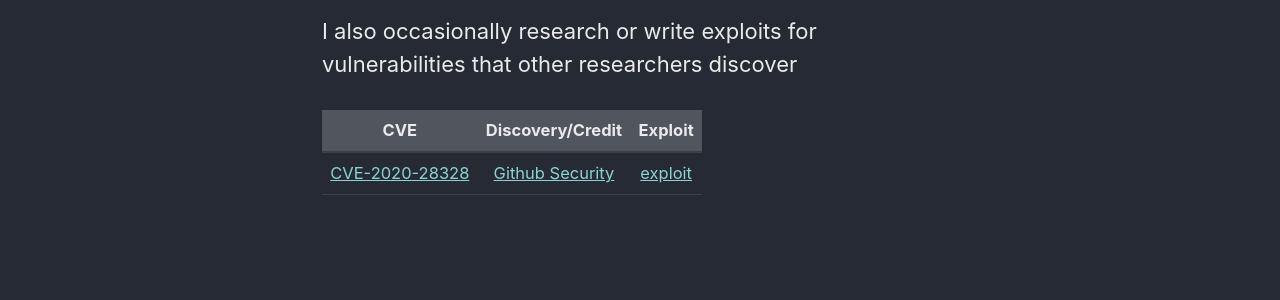
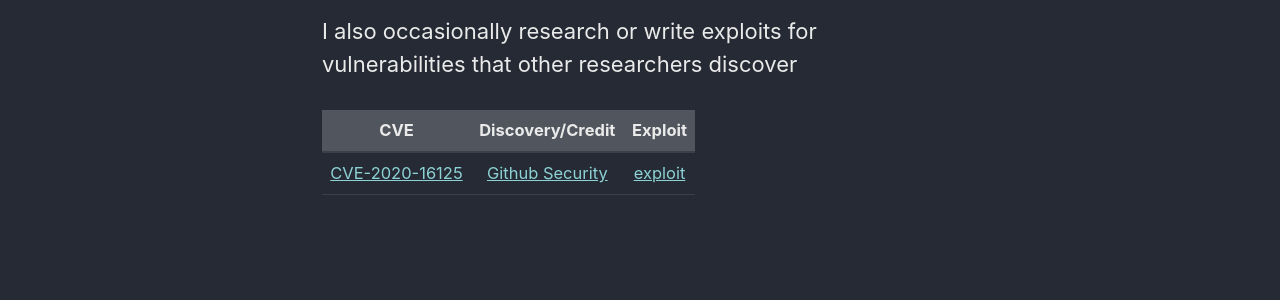
Before and after one commit to mcorybillington/mcorybillington.github.io, a Jekyll site: the page built from _pages/research.md, in a window 1280 px wide and 1209 px high. Shown: the part 744-1044 px from the top of the window. Built offline with Jekyll 4.4.1, drawn with Linux system fonts in a browser that asks for light colours; cached includes are drawn as plain includes.

Commit message:
Update research.md
- fixed CVE number

```diff
--- a/_pages/research.md
+++ b/_pages/research.md
@@ -19,4 +19,4 @@ I also occasionally research or write exploits for vulnerabilities that other re
 
 |  CVE  |  Discovery/Credit  |  Exploit  |
 | :---: | :---------------: | :-------: |
-| [CVE-2020-28328](https://cve.mitre.org/cgi-bin/cvename.cgi?name=CVE-2020-28328) | [Github Security](https://securitylab.github.com/research/Ubuntu-gdm3-accountsservice-LPE/) | [exploit](https://gist.github.com/mcorybillington/5f8c531555b80fdaec025111e8f1e940)
+| [CVE-2020-16125](https://cve.mitre.org/cgi-bin/cvename.cgi?name=CVE-2020-28328) | [Github Security](https://securitylab.github.com/research/Ubuntu-gdm3-accountsservice-LPE/) | [exploit](https://gist.github.com/mcorybillington/5f8c531555b80fdaec025111e8f1e940)
```
